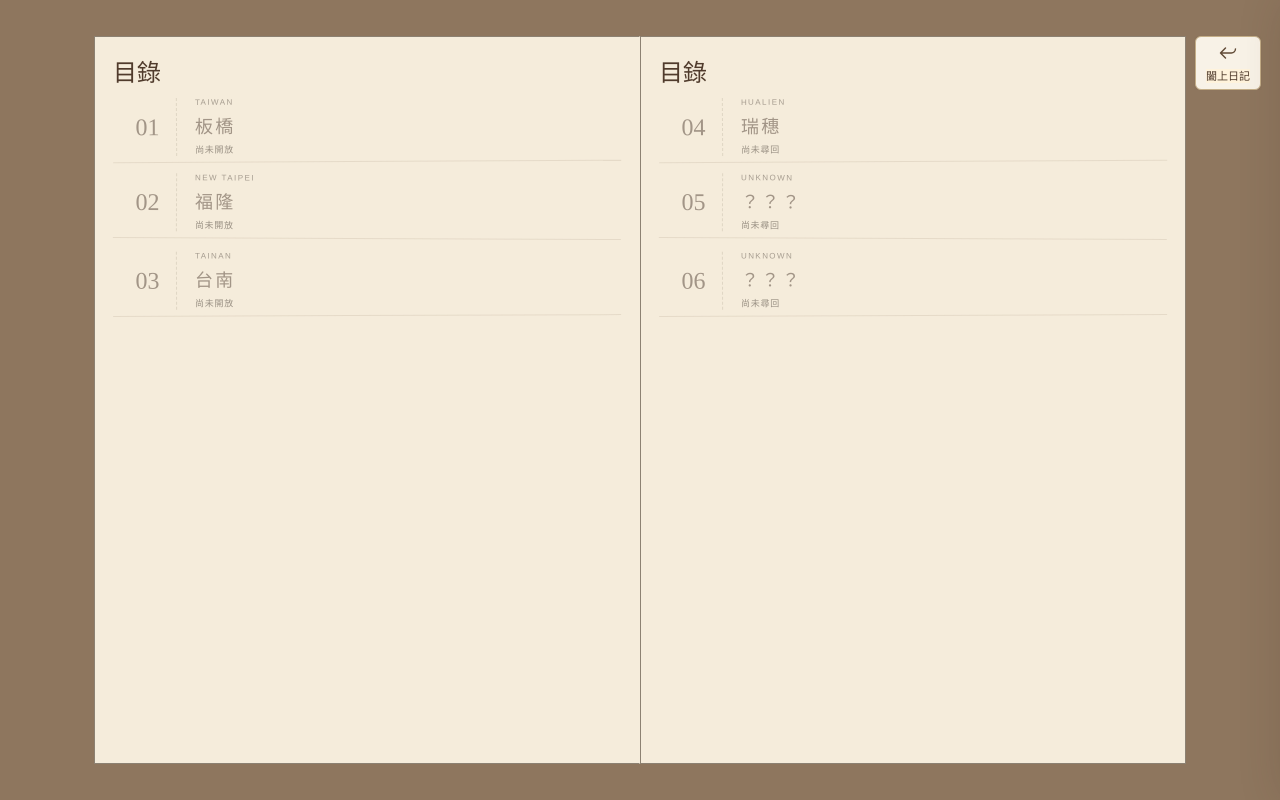
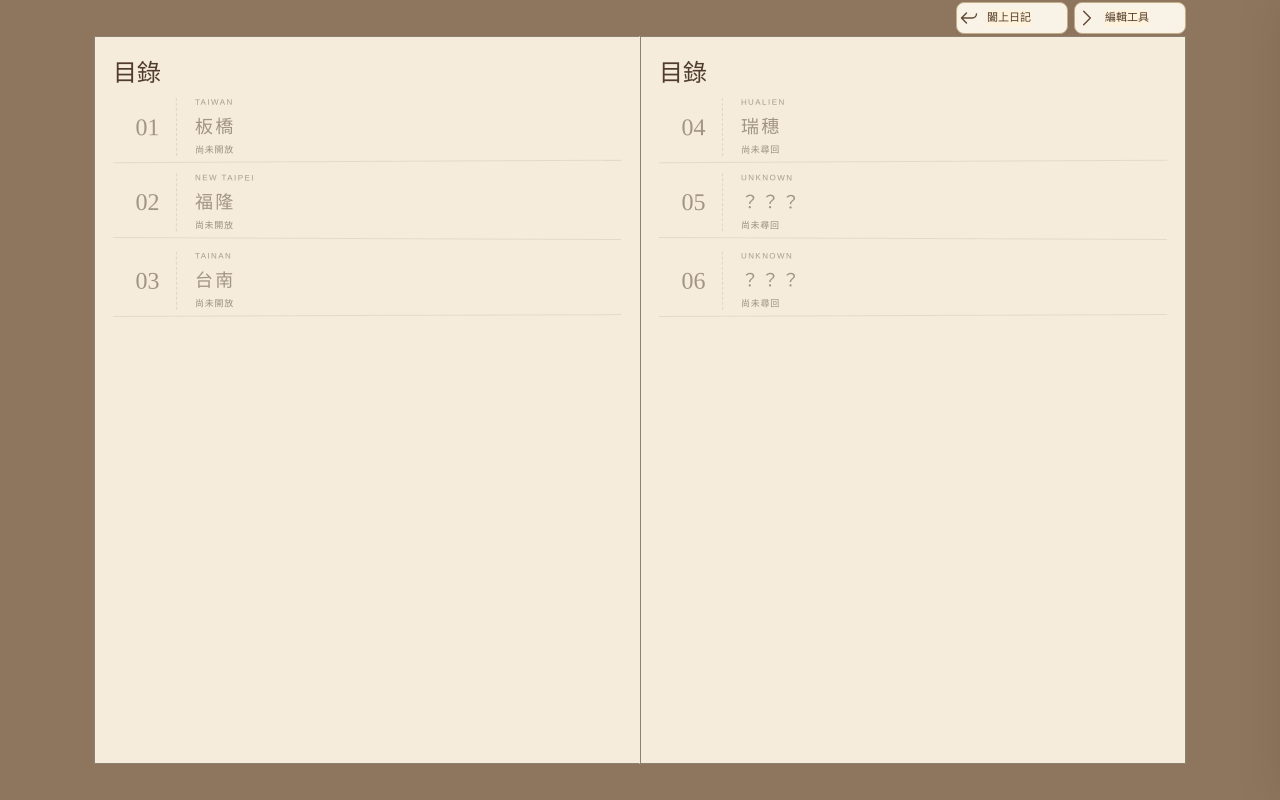
Before and after one commit to LIN0010/aming_diary, a plain HTML site: page aming-game/diary.html in a window 1280 px wide. Both pictures are taken after a click on the element 640 px from the left and 366 px from the top of the page. Drawn offline with Linux system fonts and the light colour scheme.

Commit message:
style(diary): use inline Chinese labels in the outside editing toolbar

```diff
--- a/aming-game/css/diary.css
+++ b/aming-game/css/diary.css
@@ -1785,20 +1785,21 @@ body {
 .diary-header,.bottom-nav { transition:opacity .25s ease; }
 .pf-ui-hidden .diary-header,.pf-ui-hidden .bottom-nav { opacity:0; pointer-events:none; }
 #diary-screen.pf-reading { background:#8e765e; overflow:clip; }
-#diary-screen.pf-reading .pf-book { --read-height:min(calc(92vw / var(--pf-spread-ratio)),calc(var(--game-height) - 72px - env(safe-area-inset-top,0px) - env(safe-area-inset-bottom,0px))); width:calc(var(--read-height) * var(--pf-spread-ratio)); height:var(--read-height); left:calc((100% - var(--read-height) * var(--pf-spread-ratio)) / 2); top:calc((var(--game-height) - var(--read-height)) / 2); }
+#diary-screen.pf-reading .pf-book { --read-height:min(calc(92vw / var(--pf-spread-ratio)),calc(var(--game-height) - 72px - env(safe-area-inset-top,0px) - env(safe-area-inset-bottom,0px))); width:calc(var(--read-height) * var(--pf-spread-ratio)); height:var(--read-height); left:calc((100% - var(--read-height) * var(--pf-spread-ratio)) / 2 - var(--journal-rail-shift,0px)); top:calc((var(--game-height) - var(--read-height)) / 2); }
 .pf-reading .pf-frame { inset:0; touch-action:pan-y; }
 .pf-actions[hidden] { display:none; }
-.pf-reading .pf-actions,.pf-actions { position:absolute; top:0; left:calc(100% + 8px); right:auto; display:flex; flex-direction:column; align-items:center; gap:6px; width:68px; max-height:100%; overflow:auto; z-index:20; padding:0; scrollbar-width:thin; scrollbar-color:#c9b58f transparent; }
-.pf-actions button { display:grid; place-items:center; flex:0 0 auto; width:66px; min-height:54px; height:auto; gap:3px; padding:4px; border:1px solid #c4ae88; border-radius:6px; background:rgba(255,250,240,.94); color:#604a36; box-shadow:0 2px 5px #604a3615; cursor:pointer; }
-.pf-actions button svg { display:block; width:20px; height:20px; }
+.pf-reading .pf-actions,.pf-actions { position:absolute; top:0; left:calc(100% + 8px); right:auto; display:flex; flex-direction:column; align-items:center; gap:6px; width:128px; max-height:100%; overflow:auto; z-index:20; padding:0; scrollbar-width:thin; scrollbar-color:#c9b58f transparent; }
+.pf-actions button { display:flex; align-items:center; justify-content:flex-start; flex:0 0 auto; box-sizing:border-box; width:126px; min-height:40px; height:auto; gap:8px; padding:8px 10px; border:1px solid #c4ae88; border-radius:8px; background:rgba(255,250,240,.94); color:#604a36; box-shadow:0 2px 5px #604a3615; cursor:pointer; }
+.pf-actions button svg { display:block; flex:0 0 20px; width:20px; height:20px; }
 .pf-actions button:hover { background:#eee0c6; }
 .pf-actions button:focus-visible { outline:2px solid #8b704b; outline-offset:-3px; }
 .pf-actions button:disabled { opacity:.4; cursor:default; }
-.journal-tool-name { display:block; max-width:60px; font:11px/1.3 serif; text-align:center; }
+.journal-tool-name { display:block; white-space:nowrap; font:13px/1.4 "Noto Serif TC",serif; text-align:left; }
 .pf-actions .journal-tool-toggle { display:none; }
 .pf-actions.is-compact { left:auto; right:0; top:-34px; width:auto; max-width:100%; height:32px; flex-direction:row; overflow:auto; }
 .pf-actions.is-compact button { display:flex; width:112px; min-height:32px; height:32px; padding:2px; }
-.pf-actions.is-compact .journal-tool-toggle { display:grid; }
+.pf-actions.is-compact .journal-tool-toggle { display:flex; }
+.pf-actions.is-compact .journal-tool-name { font-size:11px; }
 .pf-actions.is-compact:not(.tools-expanded) .journal-layout-tools { display:none; }
 .pf-actions.is-compact .journal-layout-tools,.pf-actions.is-compact .journal-sticker-picker { flex-direction:row; }
 /* 獨立紙質索引：位於 stage 外，16px 藏在不透明書頁下方。 */
--- a/aming-game/js/diary.js
+++ b/aming-game/js/diary.js
@@ -86,7 +86,7 @@ const journalEditor={mode:'read',station:'ruisui'};
 let layoutEditor;
 const editToggle=controls.querySelector('[data-book="edit"]');
 JournalLayout.button(controls.querySelector('[data-book="close"]'),'闔上日記','close');
-const toolToggle=document.createElement('button');toolToggle.type='button';toolToggle.className='journal-tool-toggle';JournalLayout.button(toolToggle,'展開／收合編輯工具','more');toolToggle.setAttribute('aria-controls','journal-edit-tools');toolToggle.setAttribute('aria-expanded','false');controls.append(toolToggle);
+const toolToggle=document.createElement('button');toolToggle.type='button';toolToggle.className='journal-tool-toggle';JournalLayout.button(toolToggle,'編輯工具','more');toolToggle.setAttribute('aria-controls','journal-edit-tools');toolToggle.setAttribute('aria-expanded','false');controls.append(toolToggle);
 ctx.on(toolToggle,'click',()=>{const open=controls.classList.toggle('tools-expanded');toolToggle.setAttribute('aria-expanded',String(open));});
 const noteReading=document.createElement('div');noteReading.id='travel-note-reading';noteReading.className='travel-note-reading';
 travelNote.before(noteReading);travelNote.hidden=true;travelNote.readOnly=true;saveTravel.hidden=true;
@@ -206,7 +206,8 @@ function scheduleBookLayout(){
  if(disposed||layoutFrame)return;
  layoutFrame=requestAnimationFrame(()=>{
   layoutFrame=0;if(disposed)return;
-  controls.classList.toggle('is-compact',book.getBoundingClientRect().right+78>document.documentElement.clientWidth);
+  const railGutter=(document.documentElement.clientWidth-book.getBoundingClientRect().width)/2,railShift=Math.max(0,144-railGutter),compactRail=railShift>railGutter-48;
+  book.style.setProperty('--journal-rail-shift',compactRail?'0px':railShift+'px');controls.classList.toggle('is-compact',compactRail);
   const size=measureBook(),key=`${size.width}x${size.height}`;
   if(size.width<2||size.height<2)return;
   // 等連續兩個繪製週期取得相同尺寸，避開Safari旋轉過渡值。
--- a/aming-game/js/journal-layout.js
+++ b/aming-game/js/journal-layout.js
@@ -3,7 +3,7 @@
  'use strict';
  const KEY='aming-diary-journal-layouts', W=600, H=800;
  const PHOTO_UPLOAD={width:.64,height:.60};
- const ASSETS=Object.freeze({compass:'images/guild-compass.png',journal:'images/guild-journal.png',tape:null});
+ const ASSETS=Object.freeze({compass:{src:'images/guild-compass.png',label:'指南針貼紙'},journal:{src:'images/guild-journal.png',label:'手帳貼紙'},tape:{src:null,label:'紙膠帶'}});
  const clone=x=>JSON.parse(JSON.stringify(x));
  const paths={done:'m5 12 4 4L20 5',close:'M9 6 3 12l6 6M3 12h13a5 5 0 0 0 5-5',edit:'m16 3 5 5-12 12-6 1 1-6ZM14 5l5 5',photo:'M3 5h18v16H3ZM7 5l2-3h6l2 3M8 13a4 4 0 1 0 8 0 4 4 0 1 0-8 0',sticker:'M3 3h18v12l-6 6H3ZM15 21v-6h6M7 8h2m5 0h2M8 12q4 4 8 0',delete:'M3 6h18M9 6V3h6v3M5 6l1 15h12l1-15M10 10v7m4-7v7',undo:'M9 4 3 10l6 6M3 10h11a7 7 0 0 1 7 7',reset:'M3 11a9 9 0 1 1 2 7M3 3v8h8',more:'m8 4 8 8-8 8'};
  function button(node,label,icon){if(node.getAttribute('aria-label')===label&&node.querySelector('svg'))return;node.title=label;node.setAttribute('aria-label',label);node.innerHTML=`<svg width="20" height="20" viewBox="0 0 24 24" fill="none" stroke="currentColor" stroke-width="1.7" stroke-linecap="round" stroke-linejoin="round" aria-hidden="true"><path d="${paths[icon]||paths.edit}"/></svg><span class="journal-tool-name"></span>`;node.querySelector('span').textContent=label;}
@@ -19,9 +19,9 @@
   function captionSync(){const o=canvas?.getObjects().find(o=>o.journalType==='photo');if(!o)return;const owner=o.journalPage||'left';(editing?spread.host:spread.pages[owner]).append(caption);const x=o.left-(editing?0:spread.offset(owner));const base=editing?W*2:W;const a=o.angle*Math.PI/180,dy=75*o.scaleX;caption.hidden=layer.hidden;caption.style.left=(x-Math.sin(a)*dy)/base*100+'%';caption.style.top=(o.top+Math.cos(a)*dy)/H*100+'%';caption.style.width=210*o.scaleX/base*100+'%';caption.style.transform=`translate(-50%,-50%) rotate(${o.angle}deg)`;}
   const tools=document.createElement('div');tools.className='journal-layout-tools';tools.hidden=true;tools.setAttribute('role','toolbar');tools.setAttribute('aria-label','手帳裝飾編輯');
   tools.id='journal-edit-tools';
-  for(const [action,name,icon] of [['photo','新增旅行照片','photo'],['stickers','新增貼紙','sticker'],['delete','刪除選取的個人裝飾','delete'],['undo','復原上一步','undo'],['reset','恢復官方預設排版','reset']]){const item=document.createElement('button');item.type='button';item.dataset.layout=action;button(item,name,icon);tools.append(item);}
+  for(const [action,name,icon] of [['photo','新增照片','photo'],['stickers','新增貼紙','sticker'],['delete','刪除裝飾','delete'],['undo','復原上一步','undo'],['reset','恢復預設','reset']]){const item=document.createElement('button');item.type='button';item.dataset.layout=action;button(item,name,icon);tools.append(item);}
   const picker=document.createElement('div');picker.className='journal-sticker-picker';picker.id='journal-sticker-picker';picker.hidden=true;picker.setAttribute('role','group');picker.setAttribute('aria-label','選擇貼紙');
-  for(const [id,name] of [['compass','指南針貼紙'],['journal','手帳貼紙'],['tape','紙膠帶']]){const item=document.createElement('button');item.type='button';item.dataset.layout=id;item.title=name;item.setAttribute('aria-label',name);const img=document.createElement('img');if(id==='tape'){item.className='journal-tape-swatch';}else img.src=ASSETS[id];img.alt='';img.width=28;img.height=28;if(id!=='tape')item.append(img);picker.append(item);}
+  for(const [id,asset] of Object.entries(ASSETS)){const item=document.createElement('button');item.type='button';item.dataset.layout=id;item.title=asset.label;item.setAttribute('aria-label',asset.label);const img=document.createElement('img');if(id==='tape'){item.className='journal-tape-swatch';}else img.src=asset.src;img.alt='';img.width=28;img.height=28;if(id!=='tape')item.append(img);const name=document.createElement('span');name.className='journal-tool-name';name.textContent=asset.label;item.append(name);picker.append(item);}
   tools.querySelector('[data-layout="stickers"]').after(picker);
   const stickerToggle=tools.querySelector('[data-layout="stickers"]');stickerToggle.setAttribute('aria-controls',picker.id);stickerToggle.setAttribute('aria-expanded','false');
   toolbar.append(tools);
@@ -60,7 +60,7 @@
    const selected=canvas?.getActiveObject();
    tools.querySelector('[data-layout="delete"]').disabled=!!busy||domEditor?.selected||!selected||selected.journalType!=='sticker';
    tools.querySelector('[data-layout="undo"]').disabled=!!busy||!history.length;
-   for(const name of ['reset','compass','journal','tape','photo','stickers'])tools.querySelector(`[data-layout="${name}"]`).disabled=!!busy;
+   for(const name of ['reset','photo','stickers',...Object.keys(ASSETS)])tools.querySelector(`[data-layout="${name}"]`).disabled=!!busy;
    layer.setAttribute('aria-busy',String(!!busy));
   }
   function bound(o){o.scale(Math.max(.12,Math.min(2.5,o.scaleX)));spread.fit(o,o.journalPage||'left');}
@@ -79,7 +79,7 @@
     parts.push(new fabric.Rect({left:-35,top:-97,width:70,height:18,angle:-4,fill:'rgba(201,183,153,.65)'}));
     result=new fabric.Group(parts,{originX:'center',originY:'center'});
    }else if(record.source==='tape'){result=new fabric.Rect({width:100,height:26,fill:'rgba(201,183,153,.65)',originX:'center',originY:'center'});}
-   else{result=await image(ASSETS[record.source]);result.scaleToWidth(90);result=new fabric.Group([result],{originX:'center',originY:'center'});}
+   else{result=await image(ASSETS[record.source].src);result.scaleToWidth(90);result=new fabric.Group([result],{originX:'center',originY:'center'});}
    result.set({left:record.x*W+spread.offset(record.page),top:record.y*H,scaleX:record.scale,scaleY:record.scale,angle:record.angle,cornerColor:'#b99358',borderColor:'#987847',cornerSize:14,transparentCorners:false,lockScalingFlip:true});
    if(record.type==='photo'&&!photo){
     // 與 photoCenter 共用範圍，僅在既有群組內加入底色，不改變群組外框或尺寸。
```
Also changed, not shown: 2 other files.
